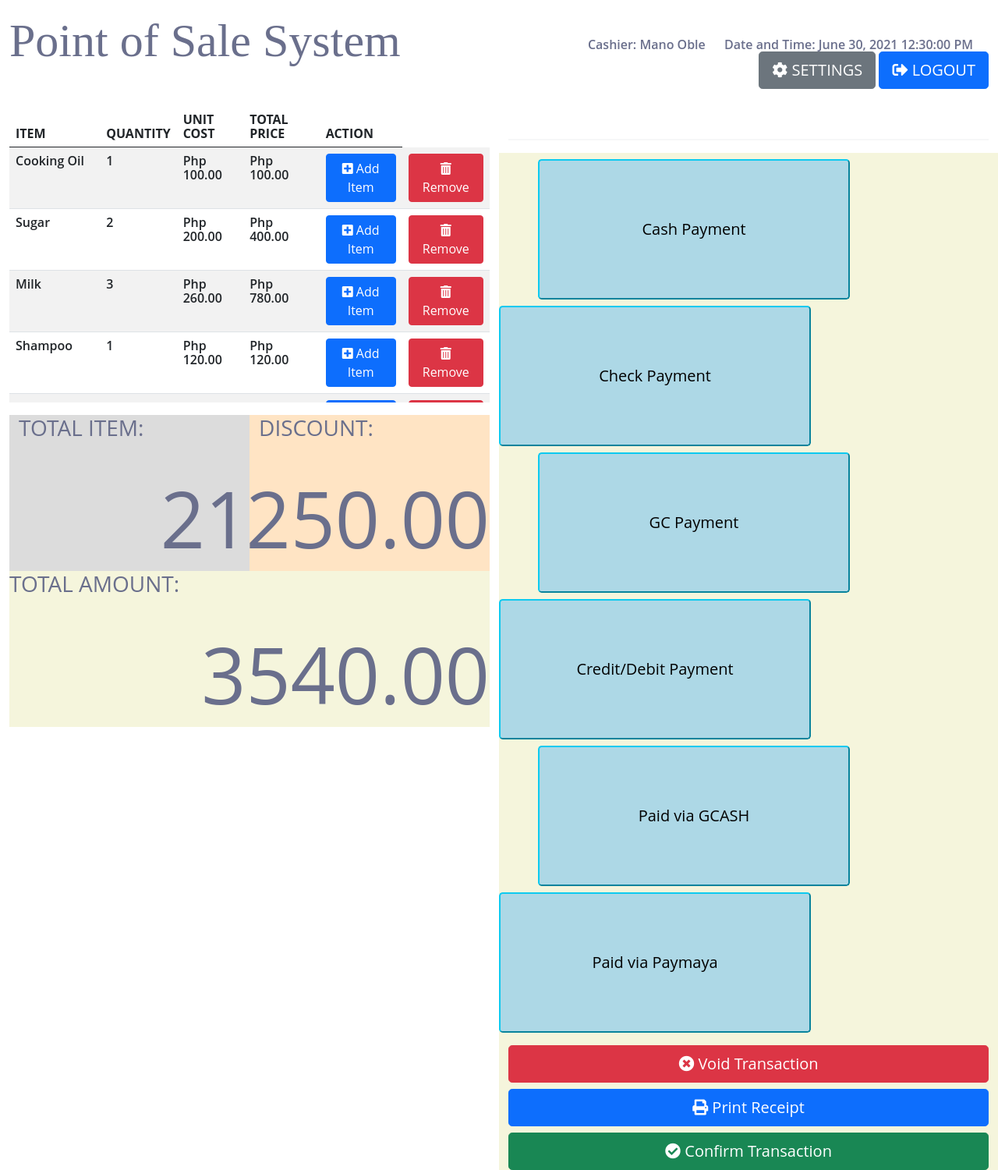
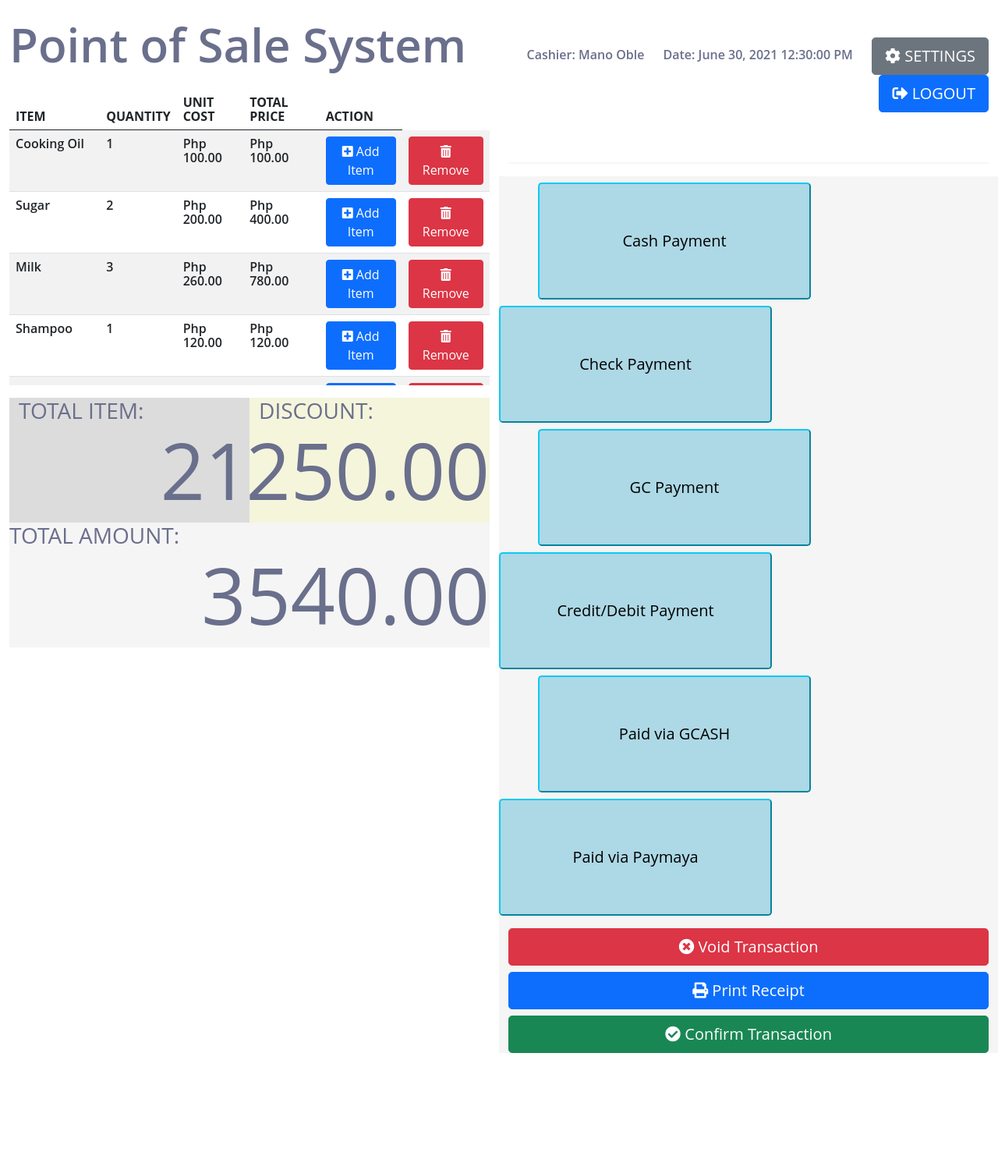
Before and after one commit to dvlbamasa/pos-sample, a PHP site: page /dashboard.html in a window 1280 px wide. Shown: the whole page at 78% size. After the commit the page ends 1350 px from the top, so only its background shows below. Run offline with PHP 8.4, Linux system fonts and the light colour scheme; some libraries are stand-ins or nearby versions.

Commit message:
fixed issues

```diff
--- a/css/dashboard.css
+++ b/css/dashboard.css
@@ -18,7 +18,7 @@ body{
 #total-items {
     background-color: gainsboro;
     width: 50%;
-    height: 200px;
+    height: 160px;
     position: relative;
 }
 
@@ -31,16 +31,16 @@ body{
 }
 
 #discount {
-    background-color: bisque;
+    background-color: beige;
     width: 50%;
-    height: 200px;
+    height: 160px;
     position: relative;
 }
 
 #total-amount {
-    background-color: beige;
+    background-color: whitesmoke;
     width: 100%;
-    height: 200px;
+    height: 160px;
     position: relative;
 }
 
@@ -50,13 +50,13 @@ body{
 }
 
 .button-group {
-    background-color: beige;
+    background-color: whitesmoke;
 }
 
 .butt {
     background-color: lightBlue;
-    height:180px;
-    width:400px;
+    height:150px;
+    width:350px;
     cursor:pointer;
 }
 
@@ -67,6 +67,6 @@ body{
 
 
 .title-label {
-    font-family: "Rasa SemiBold";
+    font:600 16px/18px 'Open Sans',sans-serif;
     font-size: 60px;
 }
--- a/css/main.css
+++ b/css/main.css
@@ -15,7 +15,7 @@ a{color:inherit;text-decoration:none}
   max-width:525px;
   min-height:670px;
   position:relative;
-  margin-top: 100px;
+  margin-top: 50px;
   background:url('../static/img/login-bg.jpg') no-repeat center;
   box-shadow:0 12px 15px 0 rgba(0,0,0,.24),0 17px 50px 0 rgba(0,0,0,.19);
 }
--- a/dashboard.html
+++ b/dashboard.html
@@ -11,7 +11,7 @@
 <body>
 <div class="parent">
   <div class="panel1">
-    <div class="container mt-3">
+    <div class="container mt-5">
       <h1 class="title-label">Point of Sale System</h1>
     </div>
     <div class="container mt-5">
@@ -133,7 +133,7 @@
     <div class="container mt-5" >
       <div style="text-align: right">
         <label style="margin-right: 20px;">Cashier: Mano Oble</label>
-        <label style="margin-right: 20px;">Date and Time: June 30, 2021 12:30:00 PM</label>
+        <label style="margin-right: 20px;">Date: June 30, 2021 12:30:00 PM</label>
         <button class="btn btn-secondary btn-lg"><i class="fas fa-cog"></i> SETTINGS</button>
         <a href="index.html">
           <button class="btn btn-primary btn-lg"><i class="fas fa-sign-out-alt"></i> LOGOUT</button>
```
